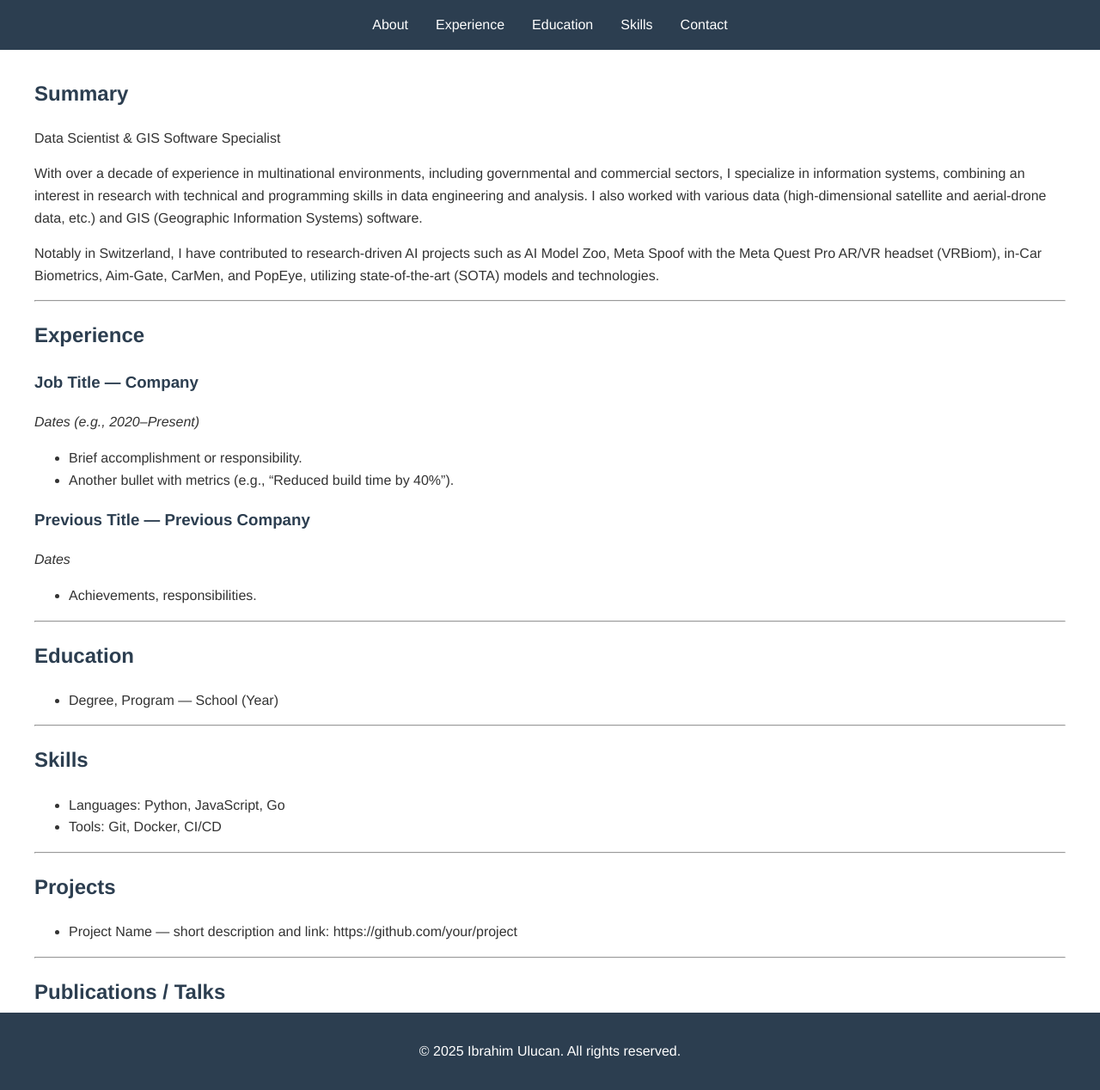
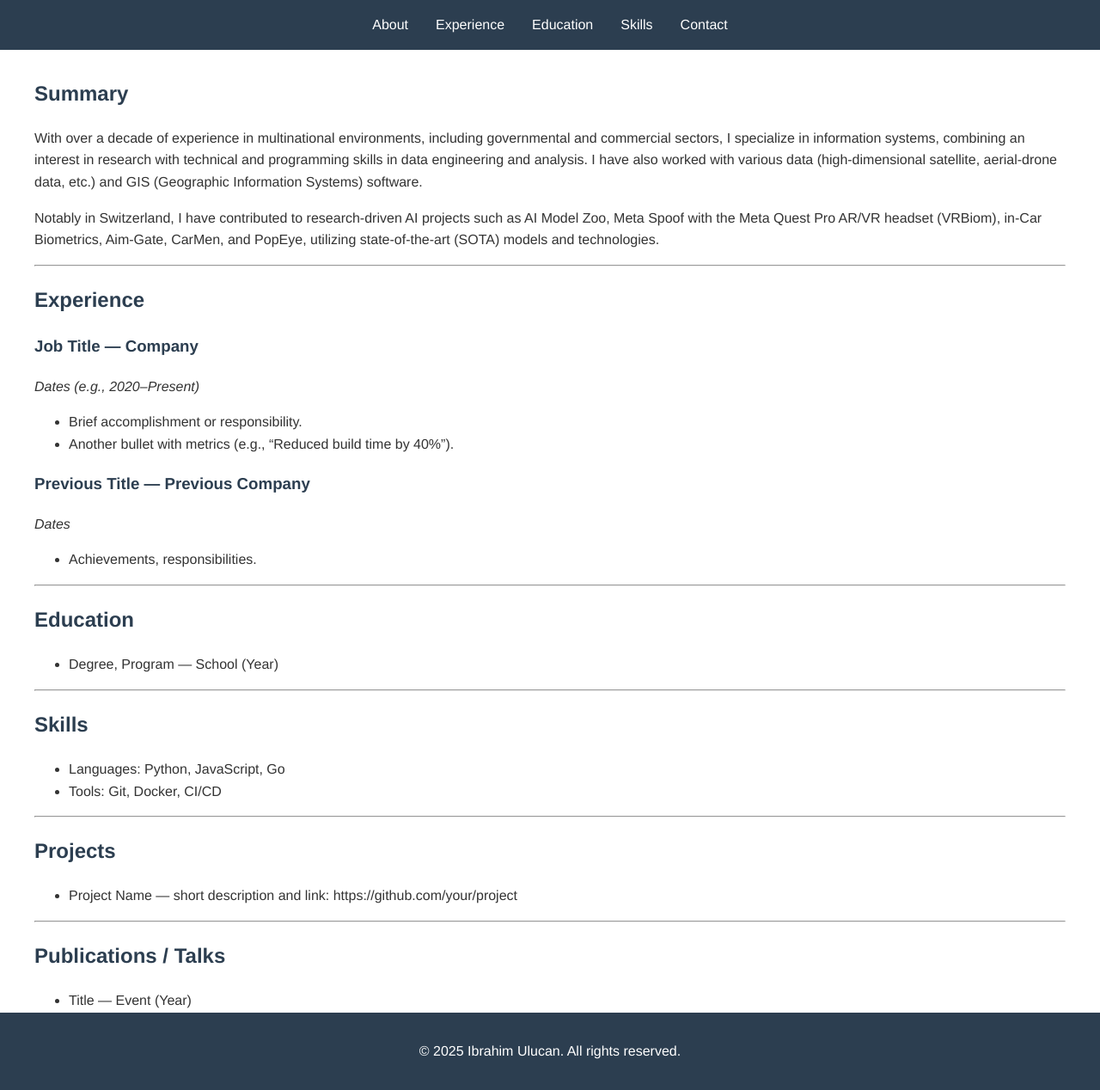
Before and after one commit to iulucan/iulucan.github.io, a Jekyll site: the page built from index.md, in a window 1280 px wide and 1268 px high. Shown: the whole window at 86% size. Built offline with Jekyll 4.4.1, drawn with Linux system fonts in a browser that asks for light colours; our own code applies the rules of GitHub Pages for plain Markdown files.

Commit message:
Update Summary section in index.md

```diff
--- a/index.md
+++ b/index.md
@@ -13,11 +13,9 @@ permalink: /
 ---
 
 ## Summary
-Data Scientist & GIS Software Specialist
+With over a decade of experience in multinational environments, including governmental and commercial sectors, I specialize in information systems, combining an interest in research with technical and programming skills in data engineering and analysis. I have also worked with various data (high-dimensional satellite, aerial-drone data, etc.) and GIS (Geographic Information Systems) software.
 
-With over a decade of experience in multinational environments, including governmental and commercial sectors, I specialize in information systems, combining an interest in research with technical and programming skills in data engineering and analysis. I also worked with various data (high-dimensional satellite and aerial-drone data, etc.) and GIS (Geographic Information Systems) software.
-
-Notably in Switzerland, I have contributed to research-driven AI projects such as AI Model Zoo, Meta Spoof with the Meta Quest Pro AR/VR headset (VRBiom), in-Car Biometrics, Aim-Gate, CarMen, and PopEye, utilizing state-of-the-art (SOTA) models and technologies.
+Notably in Switzerland, I have contributed to research-driven AI projects such as AI Model Zoo, Meta Spoof with the Meta Quest Pro AR/VR headset (VRBiom), in‑Car Biometrics, Aim‑Gate, CarMen, and PopEye, utilizing state-of-the-art (SOTA) models and technologies.
 
 ---
 
```
